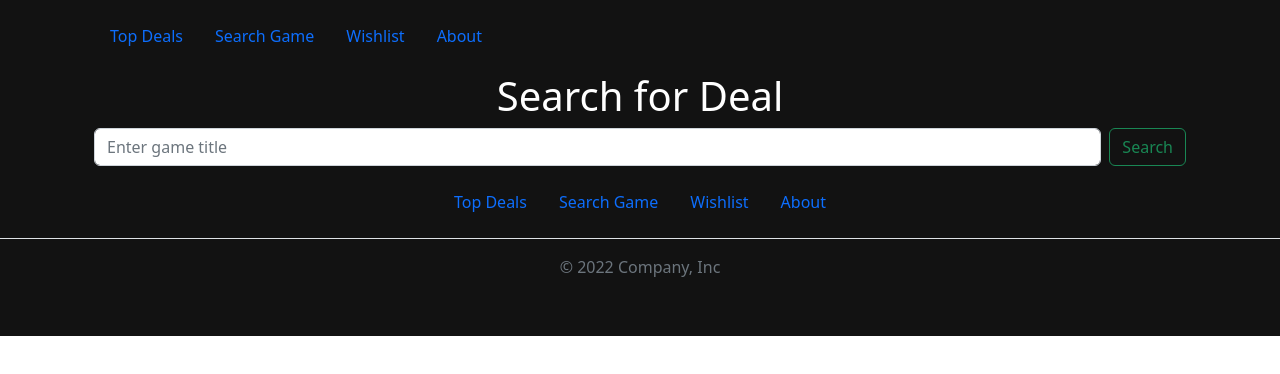
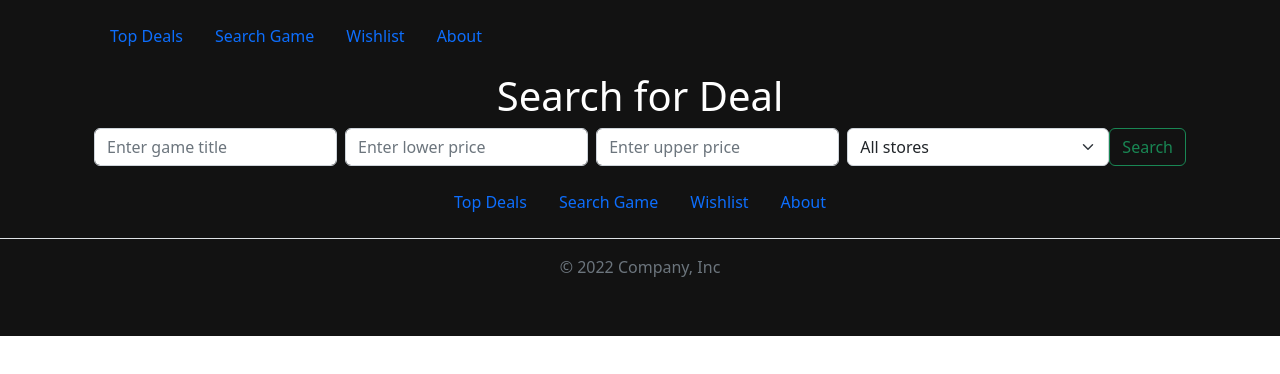
Before and after one commit to S00221754/AngularProjectDB, an Angular app in the folder GameDeals/: page /search in a window 1280 px wide. Shown: the top 374 px of the page. Built offline with nearby package versions, Linux system fonts and the light colour scheme.

Commit message:
search filters working

```diff
--- a/GameDeals/src/app/components/searchgame/searchgame.component.html
+++ b/GameDeals/src/app/components/searchgame/searchgame.component.html
@@ -1,8 +1,18 @@
 <div class="container-fluid">
     <h1 class="text-center text-white">Search for Deal</h1>
     <form class="d-flex">
-      <input class="form-control me-2" name="game-title" type="search" #gameTitle  placeholder="Enter game title" aria-label="Find Deals">
-      <button (click)="getGameByTitle(gameTitle.value)" class="btn btn-outline-success" type="submit" >Search</button>
+      <input class="form-control me-2" name="game-title" type="search" #gameTitle placeholder="Enter game title" aria-label="Find Deals">
+      <input class="form-control me-2" name="lower-price" type="number" #lowerPrice placeholder="Enter lower price" aria-label="Lower Price">
+      <input class="form-control me-2" name="upper-price" type="number" #upperPrice placeholder="Enter upper price" aria-label="Upper Price">
+      <select class="form-select" name="store-id" #storeId>
+        <option value="">All stores</option>
+        <option value="1">Steam</option>
+        <option value="5">GameStop</option>
+        <option value="8">Origin</option>
+        <option value="13">Uplay</option>
+        <option value="25">Epic Games</option>
+      </select>
+      <button (click)="getGamesByTitle(gameTitle.value, lowerPrice.value, upperPrice.value, storeId.value)" class="btn btn-outline-success" type="submit">Search</button>
     </form>
   </div>
 
--- a/GameDeals/src/app/components/searchgame/searchgame.component.ts
+++ b/GameDeals/src/app/components/searchgame/searchgame.component.ts
@@ -12,12 +12,24 @@ export class SearchgameComponent {
 
   constructor(private _gamedealApiService:GamedealApiService){}
 
-  getGameByTitle(gameTitle:string): boolean {
-    this._gamedealApiService.getGameByTitle(gameTitle).subscribe(gamesData =>{
-      this.gamesData = gamesData
+  //string has a default parameter
+  getGamesByTitle(gameTitle: string = '', lowerPrice?: string, upperPrice?: string, storeID?: string): boolean {
+    // Convert the price values to numbers
+    const lower = lowerPrice ? parseInt(lowerPrice) : undefined;
+    const upper = upperPrice ? parseInt(upperPrice) : undefined;
+    const store = storeID ? parseInt(storeID) : undefined;
+
+    // Check if at least one of the fields is not empty
+    if (!gameTitle && !lower && !upper && !storeID) {
+      console.log('Please enter at least one search parameter.');
+      return false;
     }
 
-    )
+    // Call the API with the updated values
+    this._gamedealApiService.getGamesByTitle(gameTitle, lower, upper, store).subscribe(gamesData => {
+      this.gamesData = gamesData;
+    });
     return false;
   }
+
 }
--- a/GameDeals/src/app/service/gamedeal-api.service.ts
+++ b/GameDeals/src/app/service/gamedeal-api.service.ts
@@ -30,8 +30,19 @@ export class GamedealApiService {
       catchError(this.handleError)
     )
   }
-  getGameByTitle(gameTitle:string):Observable<any>{
-    return this._http.get<GameDeal>(this._apiURL + this._dealKey + this._titleKey + gameTitle)
+  //This allows the ability to filter out games by price and store.
+  getGamesByTitle(gameTitle: string, lowerPrice?: number, upperPrice?: number, storeID?: number): Observable<any>{
+    let url = this._apiURL + this._dealKey + this._titleKey + gameTitle;
+    if (lowerPrice != null) {
+      url += "&lowerPrice=" + lowerPrice;
+    }
+    if (upperPrice != null) {
+      url += "&upperPrice=" + upperPrice;
+    }
+    if (storeID != null) {
+      url += "&storeID=" + storeID;
+    }
+    return this._http.get<GameDeal>(url)
     .pipe(
       tap(data => console.log('game data/error') + JSON.stringify(data)
       ),
@@ -40,8 +51,16 @@ export class GamedealApiService {
   }
 
 
+
   private handleError (err:HttpErrorResponse) {
     console.log('GameApiService: ' + err.message);
     return err.message;
   }
 }
+/*
+store id 1 = steam
+store id 5 = gamestop
+store id 8 = origin
+store id 13 = uplay
+store id 25 = epic games store
+*/
```
